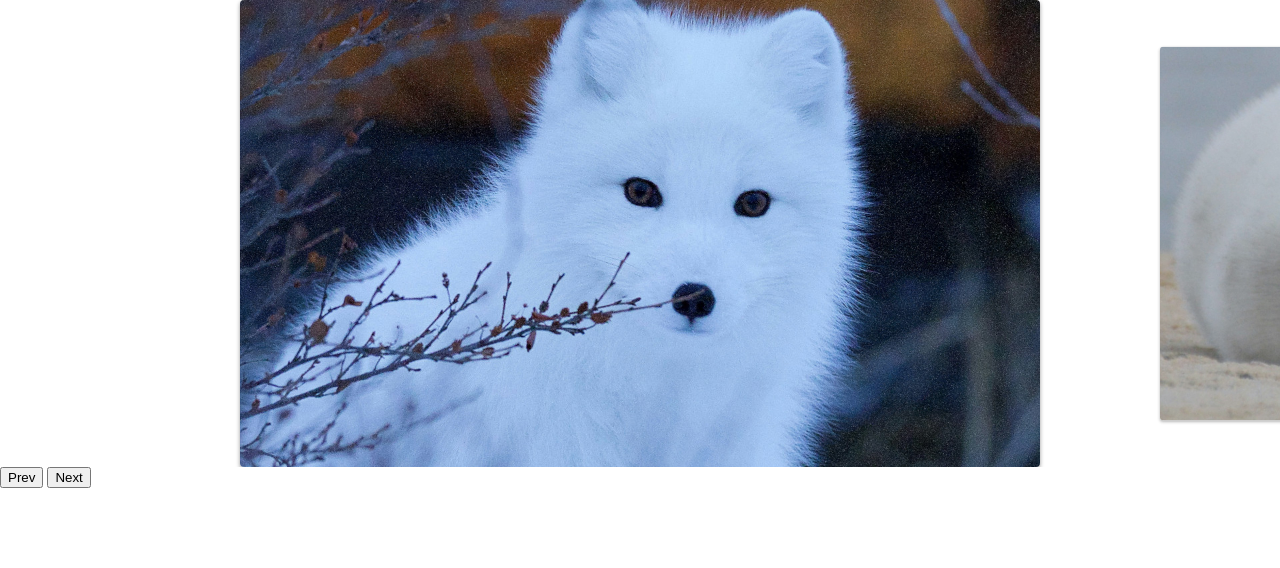
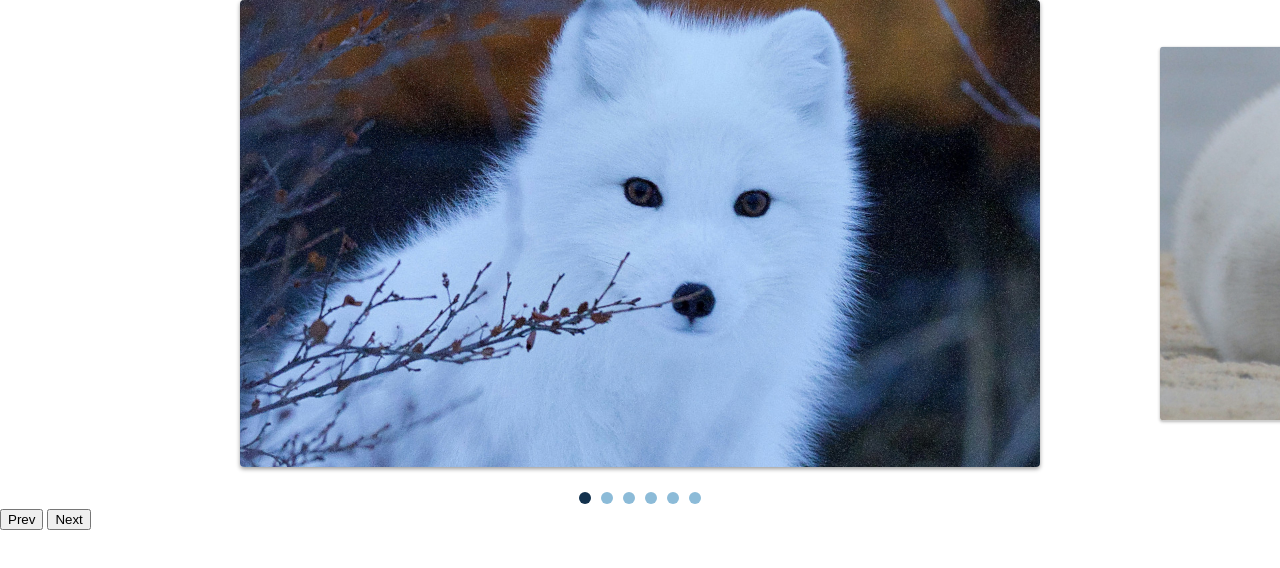
Before and after one commit to gulinagai/slide, a plain HTML site: page index.html in a window 1280 px wide. Drawn offline with Linux system fonts and the light colour scheme.

Commit message:
adicionada paginação por slide

```diff
--- a/css/style.css
+++ b/css/style.css
@@ -43,3 +43,24 @@ img {
     opacity: 1;
     transform: scale(1);
 }
+
+[data-control="slide"] {
+    display: flex;
+    justify-content: center;
+    margin-top: 20px;
+}
+
+[data-control="slide"] li a{
+    display: block;
+    width: 12px;
+    height: 12px;
+    background: #8cbbd8;
+    border-radius: 50%;
+    overflow: hidden;
+    text-indent: -999px;
+    margin: 5px;
+}
+
+[data-control="slide"] li.active a, [data-control="slide"] li a:hover {
+    background: #12314d;
+}
--- a/js/script.js
+++ b/js/script.js
@@ -3,4 +3,4 @@ import { SlideNav } from './slide.js'
 const slide = new SlideNav('.slide', '.slide-wrapper')
 slide.init()
 slide.addArrow('.prev', '.next')
-console.log(slide)
+slide.addControl()
--- a/js/slide.js
+++ b/js/slide.js
@@ -6,6 +6,7 @@ export class Slide {
         this.wrapper = document.querySelector(wrapper)
         this.dist = { finalPosition: 0, startX: 0, movement: 0 }
         this.activeClass = 'active'
+        this.changeEvent = new Event('changeEvent')
     }
 
     transition(active){
@@ -98,6 +99,7 @@ export class Slide {
         this.slidesIndexNav(index)
         this.dist.finalPosition = activeSlide.position
         this.changeActiveClass()
+        this.wrapper.dispatchEvent(this.changeEvent)
     }
 
     changeActiveClass() {
@@ -151,6 +153,11 @@ export class Slide {
 }
 
 export class SlideNav extends Slide {
+    constructor(slide, wrapper) {
+        super(slide, wrapper)
+        this.bindControlEvents()
+    }
+
     addArrow(prev, next) {
         this.prevElement = document.querySelector(prev)
         this.nextElement = document.querySelector(next)
@@ -161,4 +168,40 @@ export class SlideNav extends Slide {
         this.prevElement.addEventListener('click', this.activePrevSlide)
         this.nextElement.addEventListener('click', this.activeNextSlide)
     }
+
+    createControl() {
+        const control = document.createElement('ul')
+        control.dataset.control = 'slide'
+
+        this.slideArray.forEach((item, index) => {
+            control.innerHTML += `<li><a href="#slide${index + 1}">${index + 1}</a></li>`
+        })
+        this.wrapper.appendChild(control)
+        return control
+    }
+
+    eventControl(item, index) {
+        item.addEventListener('click', (event) =>{
+            event.preventDefault()
+            this.changeSlide(index)
+        })
+        this.wrapper.addEventListener('changeEvent', this.activeControlItem)
+    }
+
+    activeControlItem() {
+        this.controlArray.forEach(item => item.classList.remove(this.activeClass))
+        this.controlArray[this.index.active].classList.add(this.activeClass)
+    }
+
+    addControl(customControl) {
+        this.control = document.querySelector(customControl) || this.createControl()
+        this.controlArray = [...this.control.children]
+        this.activeControlItem()
+        this.controlArray.forEach(this.eventControl)
+    }
+
+    bindControlEvents() {
+        this.eventControl = this.eventControl.bind(this)
+        this.activeControlItem = this.activeControlItem.bind(this)
+    }
 }
```
